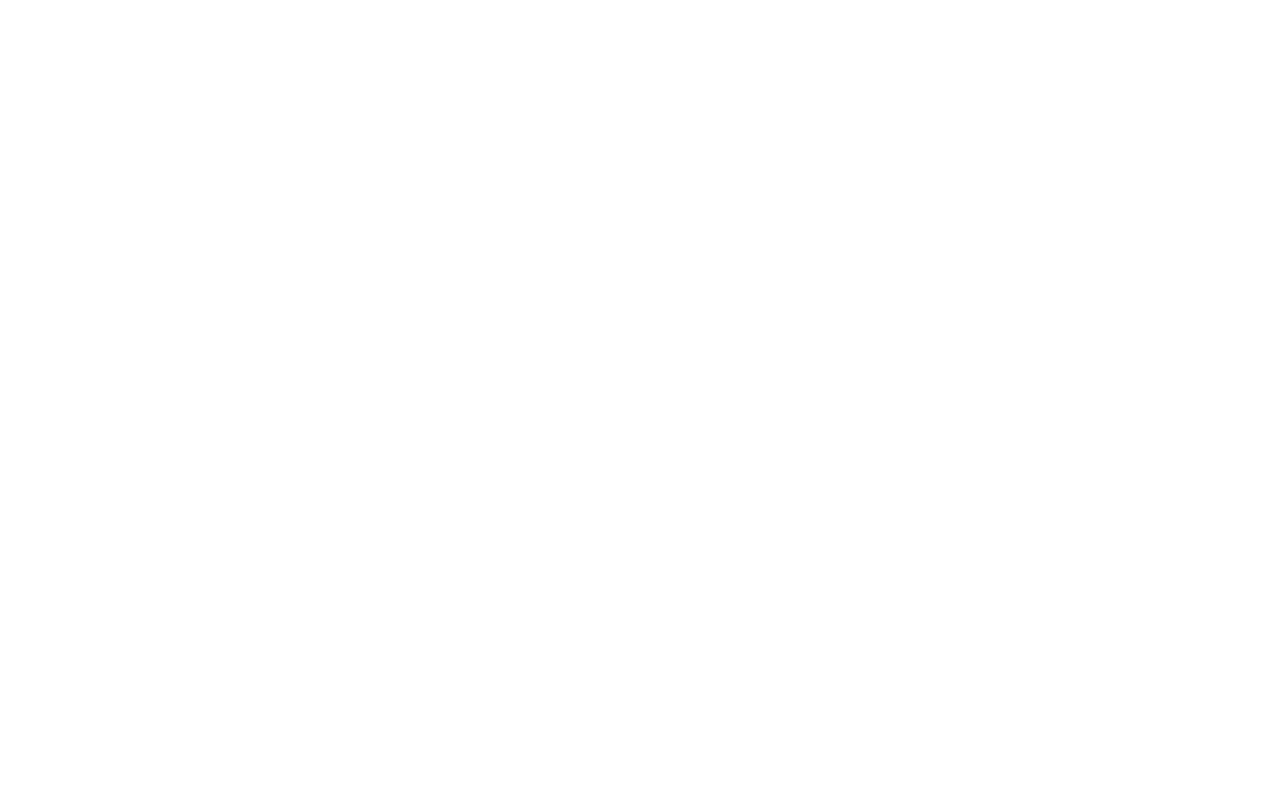
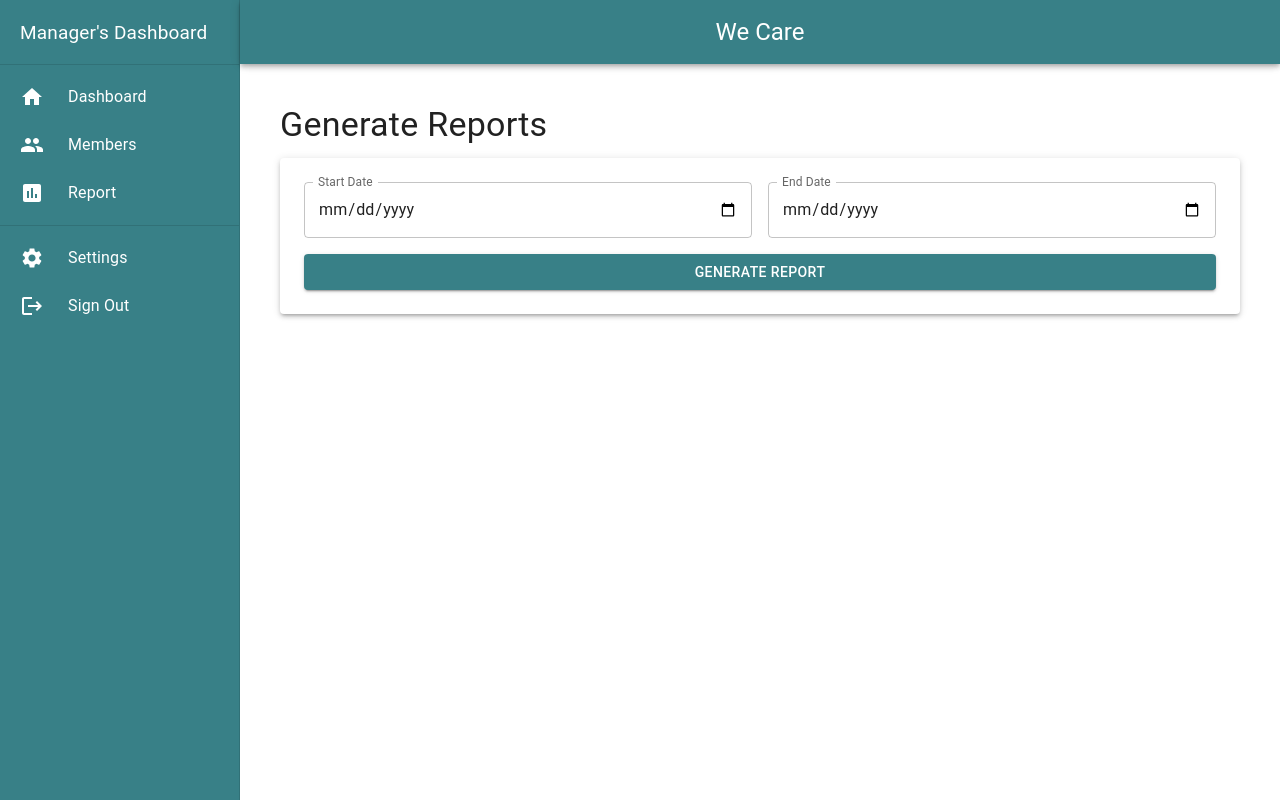
Before and after one commit to wizapp-link/medical-platform-frontend, a React (Create React App) app: page /manager/report in a window 1280 px wide. Before the commit this address had no page. Built offline with nearby package versions, Linux system fonts and the light colour scheme.

Commit message:
Create ManagerReportScreen.tsx

```diff
--- a/src/App.tsx
+++ b/src/App.tsx
@@ -33,6 +33,7 @@ import ManagerProfileScreen from './screens/ManagerProfileScreen';
 import ManagerSettingsScreen from './screens/ManagerSettingsScreen';
 import CounselorModifyAppointmentScreen from './screens/CounselorModifyAppointmentScreen';
 import DoctorModifyAppointmentScreen from "./screens/DoctorModifyAppointmentScreen";
+import ManagerReportScreen from "./screens/ManagerReportScreen";
 
 
 const patientTheme = createTheme({
@@ -106,6 +107,7 @@ function App() {
 						<Route path="members" element={<ManagerMembersScreen />} />
 						<Route path="profile" element={<ManagerProfileScreen />} />
 						<Route path="settings" element={<ManagerSettingsScreen />} />
+						<Route path="report" element={<ManagerReportScreen />} />
 					</Route>
 				</Routes>
 			</div>
--- /dev/null
+++ b/src/screens/ManagerReportScreen.tsx
@@ -0,0 +1,82 @@
+import { Box, Button, Container, Grid, Link, Paper, Stack, TextField, Typography } from "@mui/material";
+import React, { FormEvent, useState } from 'react';
+import { createTheme, ThemeProvider, colors } from '@mui/material';
+import { managerTheme, patientTheme } from "../Themes";
+import { selectUserLogIn } from '../features/auth/userLogInSlice';
+import { useAppSelector } from '../app/hooks';
+
+
+interface ReportFormData {
+  startDate: string;
+  endDate: string;
+}
+export default function ManagerReportScreen(props: any) {
+  const [formData, setFormData] = useState<ReportFormData>({
+    startDate: "",
+    endDate: "",
+  });
+
+  const handleChange = (event: React.ChangeEvent<HTMLInputElement>) => {
+    const { name, value } = event.target;
+    setFormData((prevData) => ({
+      ...prevData,
+      [name]: value,
+    }));
+  };
+
+  const handleSubmit = () => {
+    // Generate the report based on the selected start date and end date
+    console.log("Generating report for:", formData);
+  };
+
+  return (
+    <ThemeProvider theme={managerTheme}>
+        <Box sx={{ padding: 2 }}>
+          <Typography variant="h4" gutterBottom>
+            Generate Reports
+          </Typography>
+          <Paper elevation={3} sx={{ padding: 3 }}>
+            <Grid container spacing={2}>
+              <Grid item xs={12} sm={6}>
+                <TextField
+                  fullWidth
+                  label="Start Date"
+                  type="date"
+                  name="startDate"
+                  InputLabelProps={{
+                    shrink: true,
+                  }}
+                  value={formData.startDate}
+                  onChange={handleChange}
+                />
+              </Grid>
+              <Grid item xs={12} sm={6}>
+                <TextField
+                  fullWidth
+                  label="End Date"
+                  type="date"
+                  name="endDate"
+                  InputLabelProps={{
+                    shrink: true,
+                  }}
+                  value={formData.endDate}
+                  onChange={handleChange}
+                />
+              </Grid>
+              <Grid item xs={12}>
+                <Button
+                  fullWidth
+                  variant="contained"
+                  color="primary"
+                  onClick={handleSubmit}
+                >
+                  Generate Report
+                </Button>
+              </Grid>
+            </Grid>
+          </Paper>
+        </Box>
+    </ThemeProvider>
+  );
+
+}
--- a/src/screens/MangerHomeScreen.tsx
+++ b/src/screens/MangerHomeScreen.tsx
@@ -25,6 +25,7 @@ import QuizIcon from "@mui/icons-material/Quiz";
 import AccountBoxIcon from "@mui/icons-material/AccountBox";
 import SettingsIcon from "@mui/icons-material/Settings";
 import LogoutIcon from "@mui/icons-material/Logout";
+import AssessmentIcon from '@mui/icons-material/Assessment';
 import DrawerOptionTextIconsType from "../types/DrawerOptionTextIconsType";
 import Drawer from '@mui/material/Drawer';
 import {
@@ -138,6 +139,7 @@ export default function ManagerHomeScreen() {
 	const drawerUserOptionsTextIcons: DrawerOptionTextIconsType[] = [
 		{ text: "Dashboard", icon: HomeIcon },
 		{ text: "Members", icon: People },
+		{ text: "Report", icon: AssessmentIcon}
 	];
 	const drawerUserOptionsList = (
 		<List>
```
Lines whose indentation alone changed are shown as unchanged.
